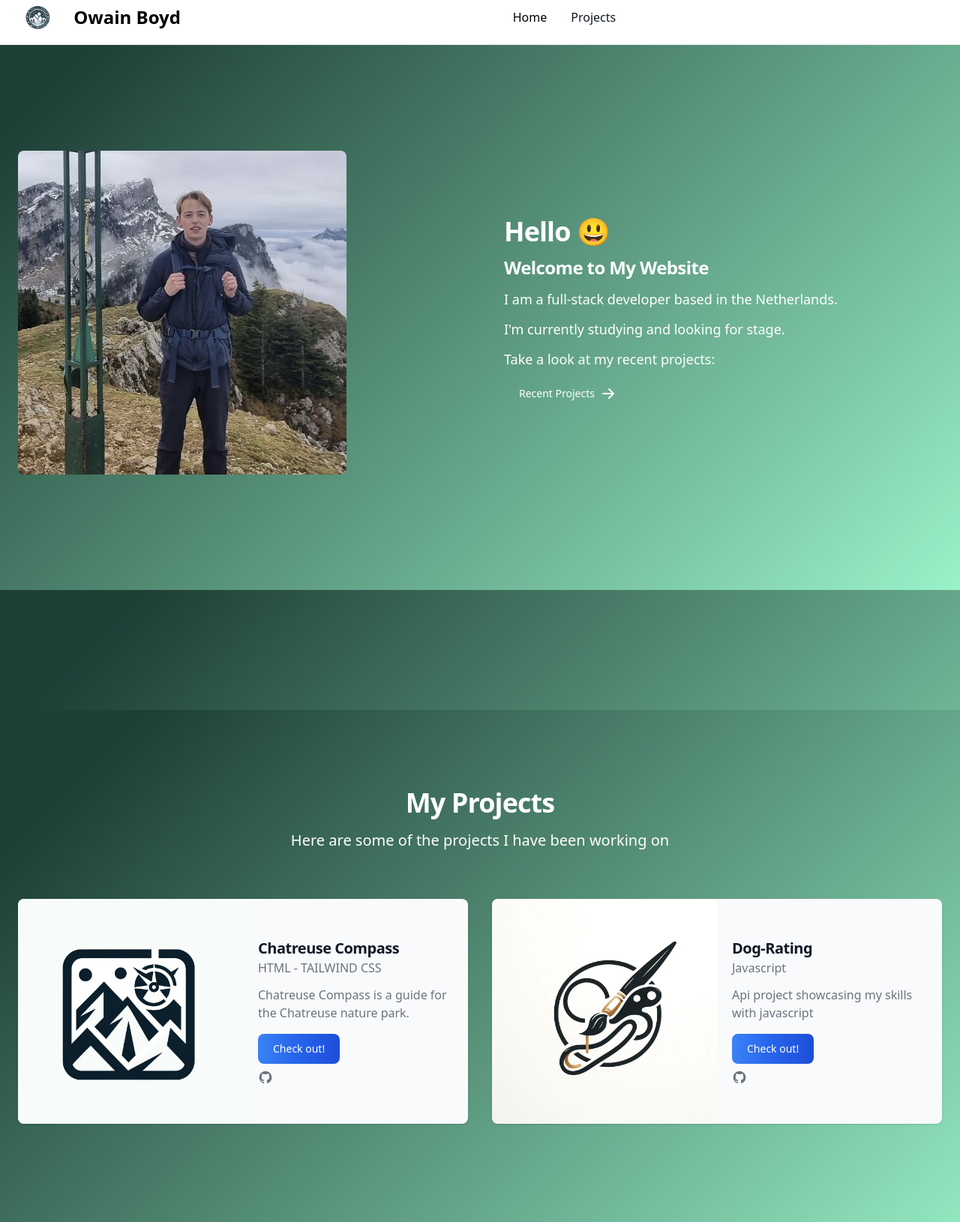
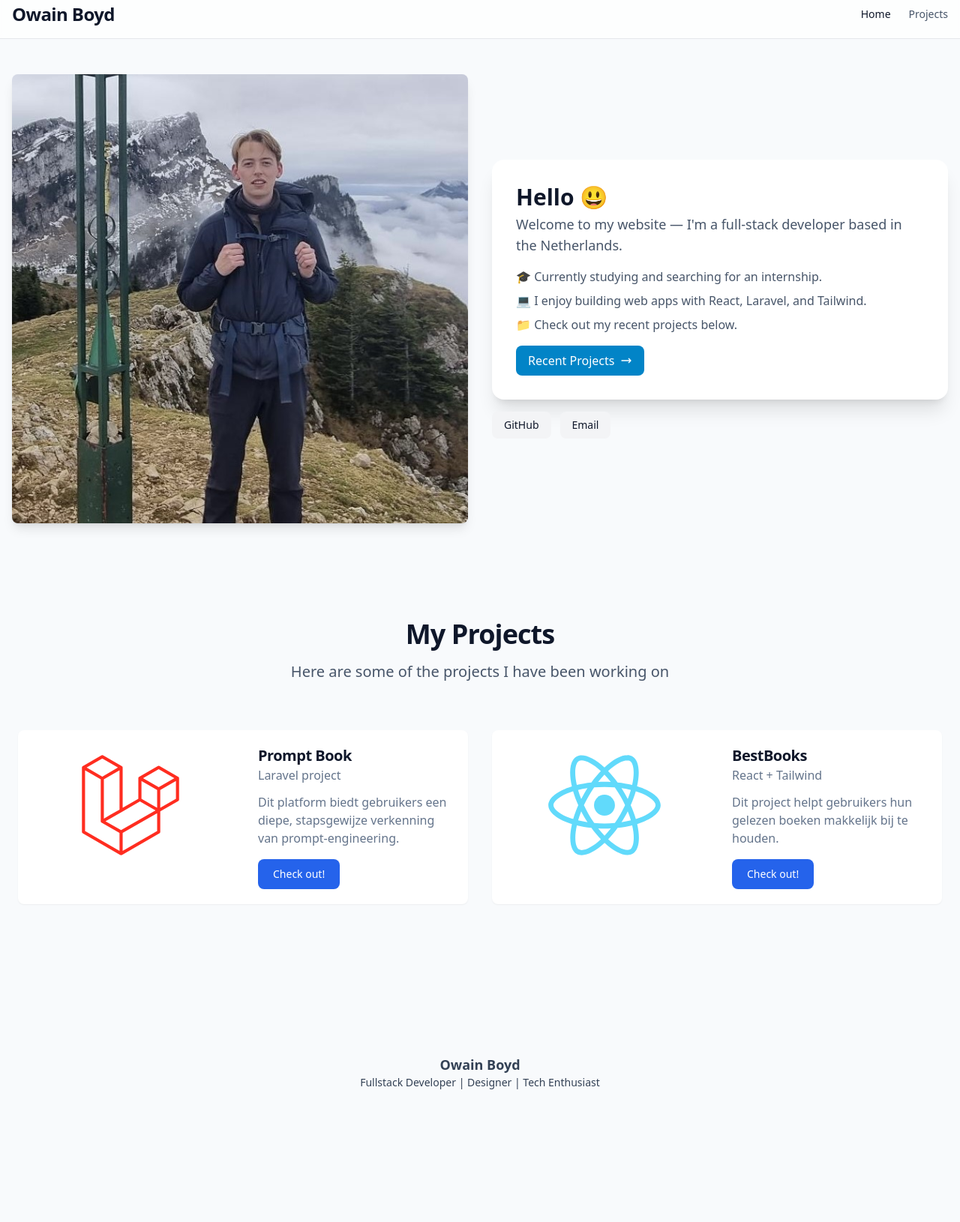
Before and after one commit to Owaiinnn/Portfolio, a plain HTML site: page index.html in a window 1280 px wide. Shown: the part 13-1643 px from the top of the page at 75% size. After the commit the page ends 1491 px from the top, so only its background shows below. Drawn offline with nearby package versions, Linux system fonts and the light colour scheme.

Commit message:
overhaul

```diff
--- a/index.html
+++ b/index.html
@@ -1,33 +1,22 @@
 <!DOCTYPE html>
 <html lang="en">
-
 <head>
-    <meta charset="UTF-8">
-    <meta name="keywords" content="Owain Boyd, owainboyd, owain boyd, Owain, Boyd, owain, boyd, front end developer">
-    <meta name="description" content="Owain Boyd's portfolio website">
-    <meta name="author" content="Owain Boyd">
-    <meta name="viewport" content="width=device-width, initial-scale=1.0">
-    <meta property="og:title" content="Owain Boyd - Portfolio website | owainboyd.nl">
-    <meta property="og:description" content="Welcome to my website, I'm a student software engineering and keen to learn more">
-    <meta property="og:url" content="https://owainboyd.nl">
-    <meta property="og:image" content="https://owainboyd.nl/images/Favicon.png">
+  <meta charset="UTF-8" />
+  <meta name="keywords" content="Owain Boyd, owainboyd, portfolio" />
+  <meta name="viewport" content="width=device-width, initial-scale=1.0" />
   <link href="https://cdnjs.cloudflare.com/ajax/libs/flowbite/2.1.1/flowbite.min.css" rel="stylesheet" />
-    <link rel="icon" href="/images/Favicon.png" type="image/x-icon">
-    <link rel="shortcut icon" href="/images/Favicon.png" type="image/x-icon">
-    <link rel="stylesheet" href="style.css">
-
+  <link rel="icon" href="/images/Favicon.png" type="image/x-icon" />
   <title>Owain's Portfolio</title>
 </head>
+<body class="bg-slate-50 text-slate-900 min-h-screen flex flex-col">
 
-<body class="bg-gradient flex flex-col min-h-screen">
+  <nav class="fixed w-full z-20 top-0 left-0 border-b border-gray-200 bg-white/70 backdrop-blur-sm">
+    <div class="max-w-screen-xl mx-auto p-4 flex items-center justify-between">
+      <a href="#" id="logoLink" class="flex items-center space-x-3">
+<span class="text-2xl font-extrabold tracking-tight text-slate-900 font-sans">Owain Boyd</span>
+      </a>
 
-    <nav class="navbar-bg-gradient bg-white fixed w-full z-20 top-0 start-0 border-b border-gray-200">
-        <div class="max-w-screen-xl flex flex-wrap items-center justify-between mx-auto p-4">
-            <a href="#" class="flex items-center space-x-3 rtl:space-x-reverse" id="logoLink"> <img class="h-10 w-auto"
-                    src="images/transparant.jpg" alt="Logo">
-                <span class="self-center text-2xl font-semibold whitespace-nowrap">Owain Boyd</span>
-            </a>
-            <div class="flex md:order-2 space-x-3 md:space-x-0 rtl:space-x-reverse">
+      <div class="flex items-center">
         <button data-collapse-toggle="navbar-sticky" type="button"
                 class="inline-flex items-center p-2 w-10 h-10 justify-center text-sm text-gray-500 rounded-lg md:hidden hover:bg-gray-100 focus:outline-none focus:ring-2 focus:ring-gray-200"
                 aria-controls="navbar-sticky" aria-expanded="false">
@@ -38,144 +27,105 @@
                   d="M1 1h15M1 7h15M1 13h15" />
           </svg>
         </button>
+
+        <div class="hidden md:flex md:items-center md:space-x-6 ml-4">
+          <a href="#" class="text-sm font-medium text-slate-900">Home</a>
+          <a href="#my-projects" class="text-sm font-medium text-slate-600 hover:text-slate-900">Projects</a>
         </div>
-
-            <div class="items-center justify-between hidden w-full md:flex md:w-auto md:order-1" id="navbar-sticky">
-                <ul
-                    class="flex flex-col p-4 md:p-0 mt-4 font-medium border border-gray-100 rounded-lg bg-gray-50 md:space-x-8 rtl:space-x-reverse md:flex-row md:mt-0 md:border-0 md:bg-white">
-                    <li>
-                        <a href="#" class="block py-2 px-3 text-black bg-blue-700 rounded md:bg-transparent md:p-0"
-                            aria-current="page">Home</a>
-                    </li>
-                    <li>
-                        <a href="#my-projects"
-                            class="nav-link-projects block py-2 px-3 text-gray-900 rounded hover:bg-gray-100 md:hover:bg-transparent md:hover:text-blue-700 md:p-0">Projects</a>
-                </ul>
       </div>
     </div>
   </nav>
 
-    <section style="margin-top: 150px;">
-        <div
-            class="gap-8 flex flex-col items-center py-8 px-4 mx-auto max-w-screen-xl xl:gap-16 md:grid md:grid-cols-2 sm:py-16 lg:px-6">
-            <img class="w-3/4 rounded-lg" src="images/daryl.jpg" alt="dashboard image">
+  <!-- HERO / MY INFO CARD -->
+  <main class="flex-1 pt-28 pb-12">
+    <section class="max-w-screen-xl mx-auto px-4">
+      <div class="grid gap-8 md:grid-cols-2 items-center">
+        <!-- Image -->
+        <div class="flex justify-center md:justify-start">
+          <img class="w-3/4 md:w-full rounded-lg shadow-lg object-cover" src="images/daryl.jpg" alt="Owain portrait">
+        </div>
 
-            <img class="w-full hidden"
-                src="https://flowbite.s3.amazonaws.com/blocks/marketing-ui/cta/cta-dashboard-mockup-dark.svg"
-                alt="dashboard image">
-            <div class="mt-4 md:mt-0">
-                <h1 class="mb-3 text-4xl tracking-tight font-extrabold text-white">Hello 😃</h1>
-                <h1 class="mb-3 text-2xl tracking-tight font-extrabold text-white">Welcome to My Website </h1>
-                <p class="mb-3 font-light text-white md:text-lg">I am a full-stack developer based in the Netherlands.
-                </p>
-                <p class="mb-3 font-light text-white md:text-lg">I'm currently studying and looking for stage.</p>
-                <p class="mb-3 font-light text-white md:text-lg">Take a look at my recent projects:</p>
-                <a href="#my-projects"
-                    class="inline-flex items-center text-white bg-primary-700 hover:bg-primary-800 focus:ring-4 focus:ring-primary-300 font-medium rounded-lg text-sm px-5 py-2.5 text-center">
+        <!-- Card with My Info -->
+        <div>
+          <div class="bg-white rounded-2xl shadow-xl p-6 md:p-8">
+            <div class="flex items-start gap-4">
+              <div class="flex-grow">
+                <h1 class="text-3xl font-extrabold mb-1">Hello 😃</h1>
+                <p class="text-lg text-slate-600 mb-4">Welcome to my website — I'm a full-stack developer based in the Netherlands.</p>
+
+                <ul class="space-y-2 text-slate-600 mb-4">
+                  <li>🎓 Currently studying and searching for an internship.</li>
+                  <li>💻 I enjoy building web apps with React, Laravel, and Tailwind.</li>
+                  <li>📁 Check out my recent projects below.</li>
+                </ul>
+
+                <a href="#my-projects" class="inline-flex items-center gap-2 px-4 py-2 rounded-lg bg-sky-600 text-white font-medium hover:bg-sky-700">
                   Recent Projects
-                    <svg class="ml-2 -mr-1 w-5 h-5" fill="currentColor" viewBox="0 0 20 20"
-                        xmlns="http://www.w3.org/2000/svg">
-                        <path fill-rule="evenodd"
-                            d="M10.293 3.293a1 1 0 011.414 0l6 6a1 1 0 010 1.414l-6 6a1 1 0 01-1.414-1.414L14.586 11H3a1 1 0 110-2h11.586l-4.293-4.293a1 1 0 010-1.414z"
-                            clip-rule="evenodd"></path>
+                  <svg class="w-4 h-4" fill="none" stroke="currentColor" viewBox="0 0 24 24" xmlns="http://www.w3.org/2000/svg">
+                    <path stroke-linecap="round" stroke-linejoin="round" stroke-width="2" d="M17 8l4 4m0 0l-4 4m4-4H3"></path>
                   </svg>
                 </a>
               </div>
             </div>
-    </section>
-    </div>
-    <section style="margin-top: 250px;" id="my-projects" class="bg-gradient mt-10">
-        <div class="py-8 px-4 mx-auto max-w-screen-xl lg:py-16 lg:px-6 mt-10">
-            <div class="mx-auto max-w-screen-sm text-center mb-8 lg:mb-16">
-                <h2 class="mb-4 text-4xl tracking-tight font-extrabold text-white">My Projects</h2>
-                <p class="font-light text-white lg:mb-16 sm:text-xl">Here are some of the projects I have been working
-                    on</p>
-            </div>
-            <div class="grid gap-8 mb-6 lg:mb-16 md:grid-cols-2">
-                <div class="items-center bg-gray-50 rounded-lg shadow sm:flex">
-                    <div class="w-full sm:w-1/2">
-                        <a href="#">
-                            <img class="w-full rounded-lg sm:rounded-none sm:rounded-l-lg" src="images/project1.png"
-                                alt="Bonnie Avatar">
-                        </a>
           </div>
 
-                    <div class="w-full sm:w-1/2 p-5">
-                        <h3 class="text-xl font-bold tracking-tight text-gray-900">
-                            <a href="#">Chatreuse Compass</a>
-                        </h3>
-                        <span class="text-gray-500">HTML - TAILWIND CSS</span>
-                        <p class="mt-3 mb-4 font-light text-gray-500">Chatreuse Compass is a guide for the Chatreuse
-                            nature park.</p>
-                        <a href="https://owaiinnn.github.io/ChatreuseCompass/index.html" target="_blank">
-                            <button type="button"
-                                class="text-white bg-gradient-to-r from-blue-500 via-blue-600 to-blue-700 hover:bg-gradient-to-br focus:ring-4 focus:outline-none focus:ring-blue-300 font-medium rounded-lg text-sm px-5 py-2.5 text-center me-2 mb-2">Check
-                                out!
-                            </button>
-                        </a>
-                        <ul class="flex space-x-4 sm:mt-0">
-                            <li>
-                                <a href="https://github.com/Owaiinnn/ChatreuseCompass" target="_blank"
-                                    class="text-gray-500 hover:text-gray-900">
-                                    <svg class="w-5 h-5" fill="currentColor" viewBox="0 0 24 24" aria-hidden="true">
-                                        <path fill-rule="evenodd"
-                                            d="M12 2C6.477 2 2 6.484 2 12.017c0 4.425 2.865 8.18 6.839 9.504.5.092.682-.217.682-.483 0-.237-.008-.868-.013-1.703-2.782.605-3.369-1.343-3.369-1.343-.454-1.158-1.11-1.466-1.11-1.466-.908-.62.069-.608.069-.608 1.003.07 1.531 1.032 1.531 1.032.892 1.53 2.341 1.088 2.91.832.092-.647.35-1.088.636-1.338-2.22-.253-4.555-1.113-4.555-4.951 0-1.093.39-1.988 1.029-2.688-.103-.253-.446-1.272.098-2.65 0 0 .84-.27 2.75 1.026A9.564 9.564 0 0112 6.844c.85.004 1.705.115 2.504.337 1.909-1.296 2.747-1.027 2.747-1.027.546 1.379.202 2.398.1 2.651.64.7 1.028 1.595 1.028 2.688 0 3.848-2.339 4.695-4.566 4.943.359.309.678.92.678 1.855 0 1.338-.012 2.419-.012 2.747 0 .268.18.58.688.482A10.019 10.019 0 0022 12.017C22 6.484 17.522 2 12 2z"
-                                            clip-rule="evenodd" />
-                                    </svg>
-                                </a>
-                            </li>
-                        </ul>
-                    </div>
-                </div>
-
-                <div class="items-center bg-gray-50 rounded-lg shadow sm:flex">
-                    <div class="w-full sm:w-1/2">
-                        <a href="#">
-                            <img class="w-full rounded-lg sm:rounded-none sm:rounded-l-lg" src="images/project2.png"
-                                alt="Bonnie Avatar">
-                        </a>
-                    </div>
-
-                    <div class="w-full sm:w-1/2 p-5">
-                        <h3 class="text-xl font-bold tracking-tight text-gray-900">
-                            <a href="#">Dog-Rating</a>
-                        </h3>
-                        <span class="text-gray-500">Javascript</span>
-                        <p class="mt-3 mb-4 font-light text-gray-500">Api project showcasing my skills with javascript</p>
-                        <a href="https://owaiinnn.github.io/DogRating/" target="_blank">
-                            <button type="button"
-                                class="text-white bg-gradient-to-r from-blue-500 via-blue-600 to-blue-700 hover:bg-gradient-to-br focus:ring-4 focus:outline-none focus:ring-blue-300 font-medium rounded-lg text-sm px-5 py-2.5 text-center me-2 mb-2">Check
-                                out!
-                            </button>
-                        </a>
-                        <ul class="flex space-x-4 sm:mt-0">
-                            <li>
-                                <a href="https://github.com/Owaiinnn/DogRating" target="_blank"
-                                    class="text-gray-500 hover:text-gray-900">
-                                    <svg class="w-5 h-5" fill="currentColor" viewBox="0 0 24 24" aria-hidden="true">
-                                        <path fill-rule="evenodd"
-                                            d="M12 2C6.477 2 2 6.484 2 12.017c0 4.425 2.865 8.18 6.839 9.504.5.092.682-.217.682-.483 0-.237-.008-.868-.013-1.703-2.782.605-3.369-1.343-3.369-1.343-.454-1.158-1.11-1.466-1.11-1.466-.908-.62.069-.608.069-.608 1.003.07 1.531 1.032 1.531 1.032.892 1.53 2.341 1.088 2.91.832.092-.647.35-1.088.636-1.338-2.22-.253-4.555-1.113-4.555-4.951 0-1.093.39-1.988 1.029-2.688-.103-.253-.446-1.272.098-2.65 0 0 .84-.27 2.75 1.026A9.564 9.564 0 0112 6.844c.85.004 1.705.115 2.504.337 1.909-1.296 2.747-1.027 2.747-1.027.546 1.379.202 2.398.1 2.651.64.7 1.028 1.595 1.028 2.688 0 3.848-2.339 4.695-4.566 4.943.359.309.678.92.678 1.855 0 1.338-.012 2.419-.012 2.747 0 .268.18.58.688.482A10.019 10.019 0 0022 12.017C22 6.484 17.522 2 12 2z"
-                                            clip-rule="evenodd" />
-                                    </svg>
-                                </a>
-                            </li>
-                        </ul>
+          <!-- Optional quick links / badges under card -->
+          <div class="mt-4 flex gap-3">
+            <a href="https://github.com/Owaiinnn" class="inline-block px-4 py-2 rounded-lg bg-gray-100 text-sm hover:bg-gray-200">GitHub</a>
+            <a href="mailto:owainboyd@gmail.com" class="inline-block px-4 py-2 rounded-lg bg-gray-100 text-sm hover:bg-gray-200">Email</a>
           </div>
         </div>
       </div>
     </section>
 
-    <footer class="hidden lg:block text-white text-center py-2 ">
+    <!-- Projects section unchanged, but ensure it's legible on the new background -->
+    <section id="my-projects" class="mt-16">
+      <div class="py-8 px-4 mx-auto max-w-screen-xl lg:py-16 lg:px-6">
+        <div class="mx-auto max-w-screen-sm text-center mb-8 lg:mb-16">
+          <h2 class="mb-4 text-4xl tracking-tight font-extrabold text-slate-900">My Projects</h2>
+          <p class="font-light text-slate-600 lg:mb-16 sm:text-xl">Here are some of the projects I have been working on</p>
+        </div>
+
+        <div class="grid gap-8 mb-6 lg:mb-16 md:grid-cols-2">
+          <!-- Project cards (kept same structure but color-tweaked) -->
+          <div class="bg-white rounded-lg shadow-sm sm:flex">
+            <div class="w-full sm:w-1/2">
+              <a href="#"><img class="w-full rounded-lg sm:rounded-none sm:rounded-l-lg" src="/images/laravel.svg" alt="Project"></a>
+            </div>
+            <div class="w-full sm:w-1/2 p-5">
+              <h3 class="text-xl font-bold tracking-tight text-slate-900"><a href="#">Prompt Book</a></h3>
+              <span class="text-slate-500">Laravel project</span>
+              <p class="mt-3 mb-4 font-light text-slate-500">Dit platform biedt gebruikers een diepe, stapsgewijze verkenning van prompt-engineering.</p>
+              <a href="https://github.com/darylfrber/prompt-book-deep-dive" target="_blank">
+                <button type="button" class="text-white bg-blue-600 hover:bg-blue-700 focus:ring-4 focus:outline-none focus:ring-blue-300 font-medium rounded-lg text-sm px-5 py-2.5">Check out!</button>
+              </a>
+            </div>
+          </div>
+
+          <div class="bg-white rounded-lg shadow-sm sm:flex">
+            <div class="w-full sm:w-1/2">
+              <a href="#"><img class="w-full rounded-lg sm:rounded-none sm:rounded-l-lg" src="/images/react.svg" alt="Project"></a>
+            </div>
+            <div class="w-full sm:w-1/2 p-5">
+              <h3 class="text-xl font-bold tracking-tight text-slate-900"><a href="#">BestBooks</a></h3>
+              <span class="text-slate-500">React + Tailwind</span>
+              <p class="mt-3 mb-4 font-light text-slate-500">Dit project helpt gebruikers hun gelezen boeken makkelijk bij te houden.</p>
+              <a href="https://github.com/Owaiinnn/BestBooks" target="_blank">
+                <button type="button" class="text-white bg-blue-600 hover:bg-blue-700 focus:ring-4 focus:outline-none focus:ring-blue-300 font-medium rounded-lg text-sm px-5 py-2.5">Check out!</button>
+              </a>
+            </div>
+          </div>
+        </div>
+      </div>
+    </section>
+  </main>
+
+  <footer class="hidden lg:block text-slate-700 text-center py-6">
     <div class="container mx-auto px-4 flex flex-col items-center">
       <p class="text-lg font-semibold">Owain Boyd</p>
       <p class="text-sm">Fullstack Developer | Designer | Tech Enthusiast</p>
-            <div class="flex justify-center space-x-4 mt-4">
-                <a href="https://github.com/Owaiinnn" class="hover:text-gray-300">GitHub</a>
-                <a href="mailto:owainboyd@gmail.com" class="hover:text-gray-300">Email</a>
-            </div>
     </div>
   </footer>
-
 
   <script>
     document.addEventListener('DOMContentLoaded', function () {
@@ -183,17 +133,13 @@
         anchor.addEventListener('click', function (e) {
           e.preventDefault();
           if (this.getAttribute('href') === '#') {
-                        window.scrollTo({
-                            top: 0,
-                            behavior: 'smooth'
-                        });
+            window.scrollTo({ top: 0, behavior: 'smooth' });
           } else {
-                        document.querySelector(this.getAttribute('href')).scrollIntoView({
-                            behavior: 'smooth'
-                        });
+            document.querySelector(this.getAttribute('href')).scrollIntoView({ behavior: 'smooth' });
           }
         });
       });
+
       const logoLink = document.getElementById('logoLink');
       if (logoLink) {
         logoLink.addEventListener('click', function (event) {
@@ -203,12 +149,7 @@
     });
   </script>
 
-
-
-
-
   <script src="https://cdn.tailwindcss.com"></script>
   <script src="https://cdnjs.cloudflare.com/ajax/libs/flowbite/2.2.0/flowbite.min.js"></script>
 </body>
-
 </html>
--- a/style.css
+++ /dev/null
@@ -1,28 +0,0 @@
-body, html {
-    height: 100%;
-    margin: 0;
-}
-
-.bg-gradient {
-    background-image: linear-gradient(135deg, #1f4037 10%, #99f2c8 100%);
-    background-attachment: fixed; /* This will fix the background to the viewport */
-    background-size: cover; /* This makes sure the background covers the entire element */
-    min-height: 100vh; /* Minimum height to cover the full viewport height */
-}
-
-body {
-    display: flex;
-    flex-direction: column;
-    justify-content: space-between;
-}
-
-.flex-container {
-    display: flex;
-    justify-content: center;
-    align-items: center;
-    height: 100vh; /* Full viewport height */
-}
-
-section {
-    /* Remove margin-top and add any other styles you need */
-}
```
Also changed, not shown: images/Favicon.png (deleted), images/email.png (deleted), images/laravel.svg (added), images/logo.png (deleted), images/me.png (deleted), images/more.png (deleted), images/project1.png (deleted), images/project2.png (deleted), images/react.svg (added), images/test.png (deleted), images/transparant.jpg (deleted). Lines whose indentation alone changed are shown as unchanged.
